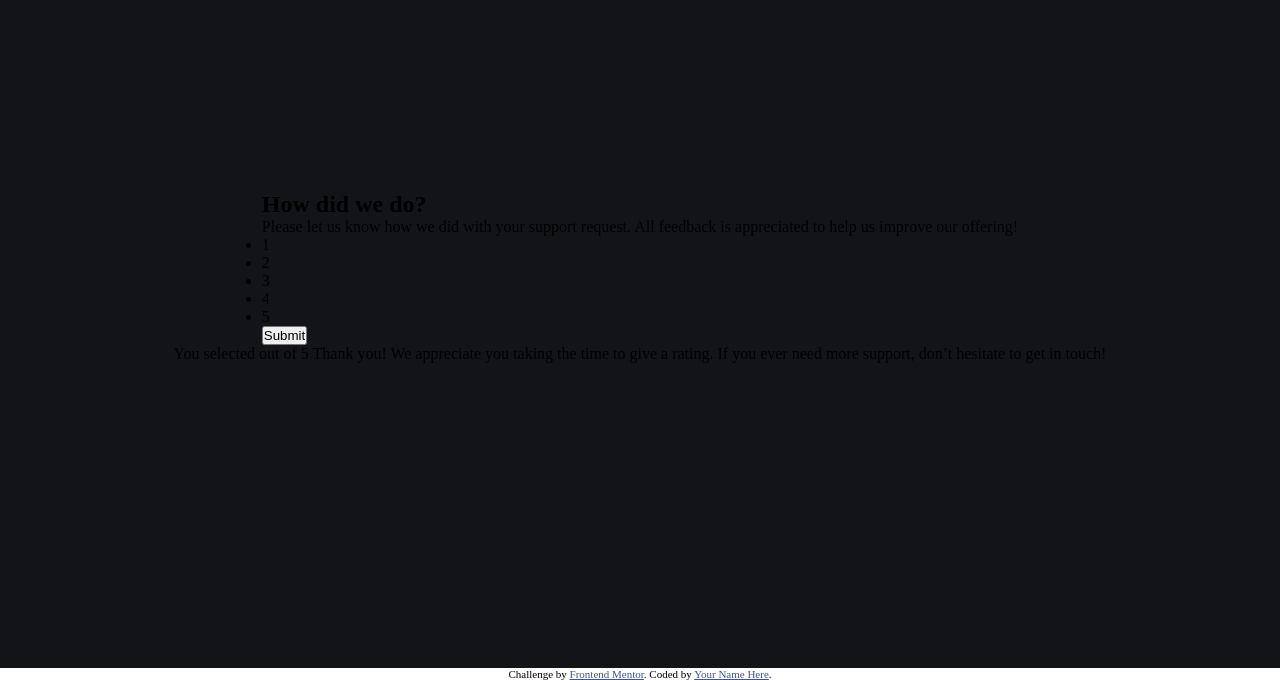
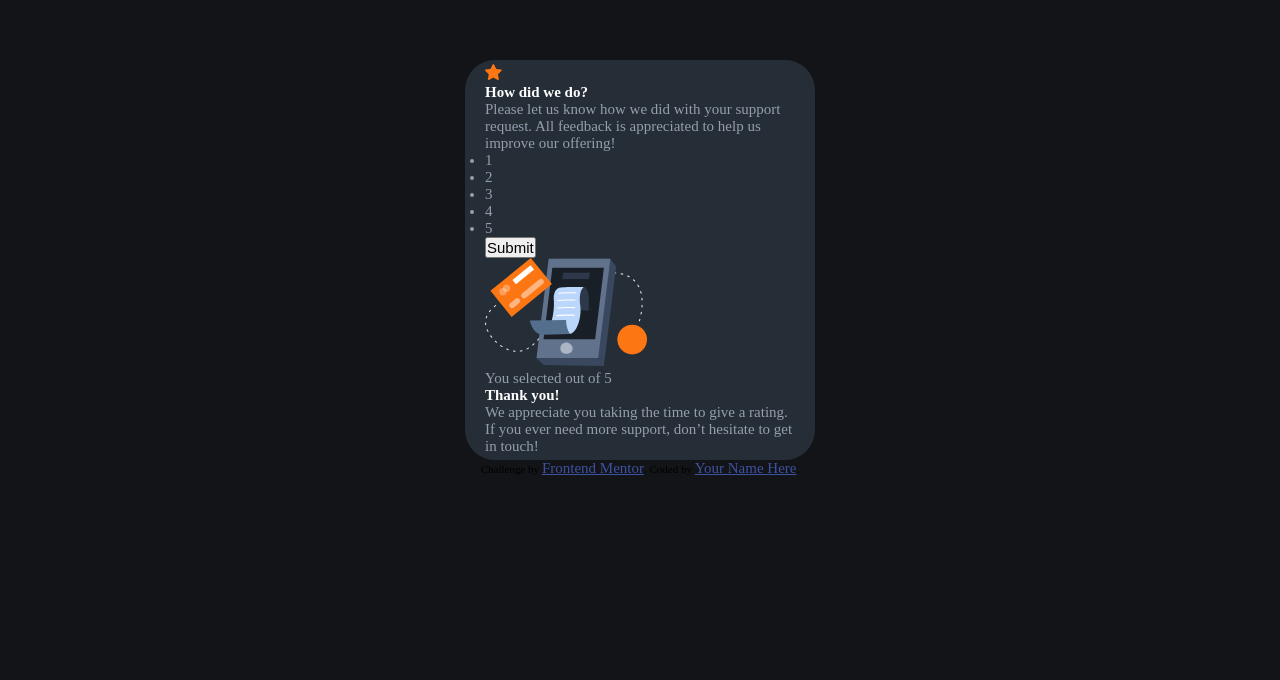
Before and after one commit to imranhossainemi/interactive-rating, a plain HTML site: page index.html in a window 1280 px wide. Shown: the part 132-812 px from the top of the page. Drawn offline with Linux system fonts and the light colour scheme.

Commit message:
Update index.html

```diff
--- a/index.html
+++ b/index.html
@@ -17,22 +17,43 @@
       padding: 0;
       margin: 0;
       box-sizing: border-box;
+      font-size: 15px;
     }
 
-    .body {
+    h3 {
+      color: hsl(0,0%,100%);
+      font-weight: 700;
+    }
+
+    p,
+    li {
+      color: hsl(217, 12%, 63%);
+      font-weight: 400;
+    }
+
+    body {
       max-width: 1440px;
       height: 800px;
       margin: 0 auto;
+      background-color: hsl(216, 12%, 8%);
+      display: flex;
+      flex-direction: column;
+      align-items: center;
+      justify-content: center;
     }
 
     .main {
-      max-width: 1440px;
-      height: 100vh;
+      width: 350px;
+      height: 400px;
       display: flex;
       flex-direction: column;
       justify-content: center;
       align-items: center;
-      background: hsl(216, 12%, 8%);
+      margin: 0 auto;
+      background-color: hsl(213, 19%, 18%);
+      padding: 20px;
+      position: relative;
+      border-radius: 30px;
     }
 
   </style>
@@ -41,30 +62,28 @@
 <section class="main">
   <!-- Rating state start -->
   <div class="rating">
-    <img src="" alt="">
-    <h1>How did we do?</h1>
-    <p>Please let us know how we did with your support request. All feedback is appreciated
-  to help us improve our offering!</p>
-    <ul>
-      <li>1</li>
-      <li>2 </li>
-      <li>3</li>
-      <li>4</li>
-      <li>5</li>
+    <img src="images/icon-star.svg" alt="star icon">
+    <h3>How did we do?</h3>
+    <p>Please let us know how we did with your support request. All feedback is appreciated to help us improve our offering!
+    </p>
+    <ul class="rate-list">
+      <li class="rate-item">1</li>
+      <li class="rate-item">2 </li>
+      <li class="rate-item">3</li>
+      <li class="rate-item">4</li>
+      <li class="rate-item">5</li>
     </ul>
-    <input type="submit" name="Submit">
+    <button type="submit">Submit</button>
   </div>
   <!-- Rating state end -->
-
   <!-- Thank you state start -->
-
-  You selected <!-- Add rating here --> out of 5
-
-  Thank you!
-
-  We appreciate you taking the time to give a rating. If you ever need more support,
-  don’t hesitate to get in touch!
-
+  <div class="thank">
+    <img src="images/illustration-thank-you.svg" alt="thank you image">
+    <p>You selected <!-- Add rating here --> out of 5</p>
+    <h3>Thank you!</h3>
+    <p>We appreciate you taking the time to give a rating. If you ever need more support,
+      don’t hesitate to get in touch!</p>
+  </div>
   <!-- Thank you state end -->
 </section>
 
```
